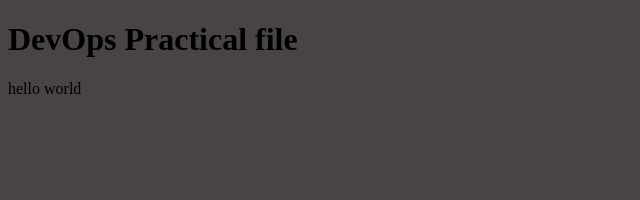
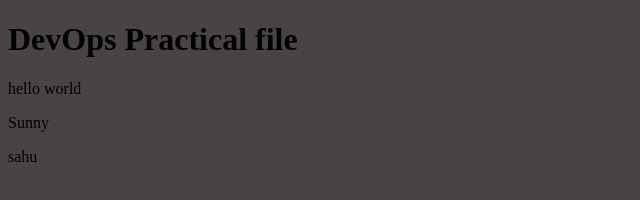
Before and after one commit to SUNNY7678/DevOpsPracticalFile, a plain HTML site: page index.html in a window 1280 px wide. Shown: the full height of the page, 0-640 px from the left. Drawn offline with Linux system fonts and the light colour scheme.

Commit message:
update sunny

```diff
--- a/index.html
+++ b/index.html
@@ -10,6 +10,8 @@
     <div>
         <p><h1>DevOps Practical file</h1></p>
         <p>hello world</p>
+        <p>Sunny</p>
+        <p>sahu</p>
     </div>
 </body>
 <script src="script.js"></script>
```
